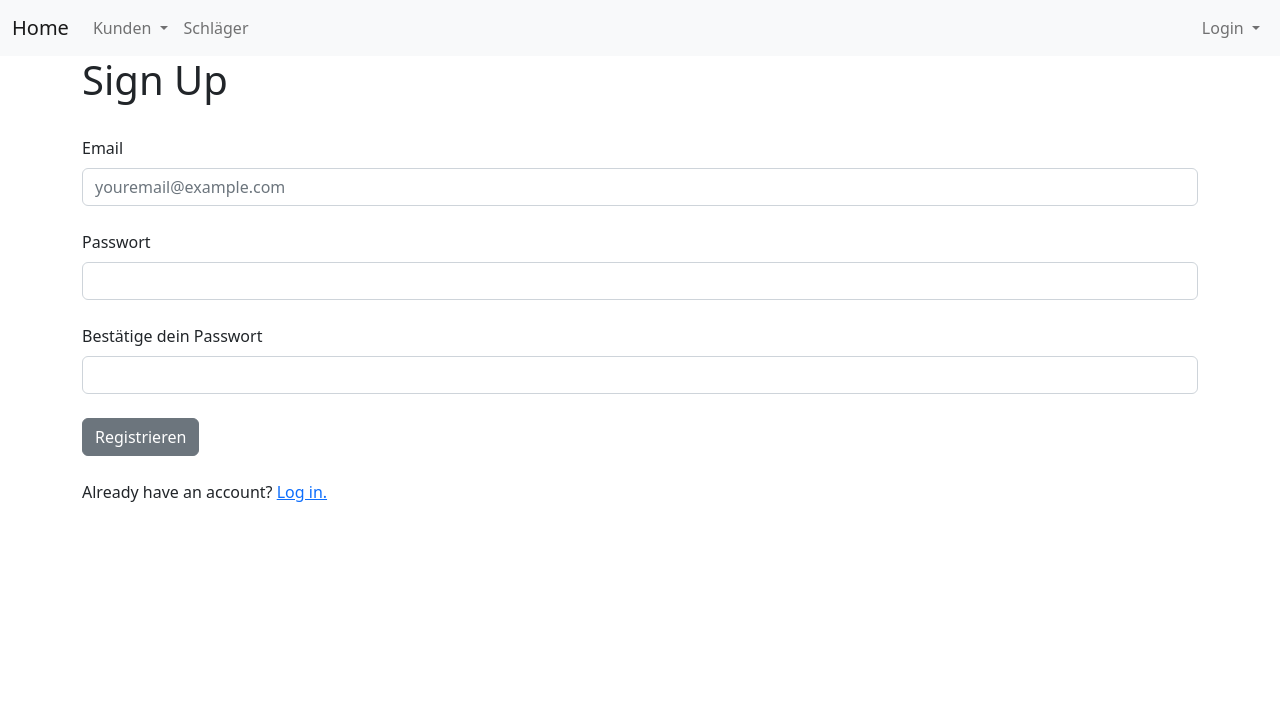
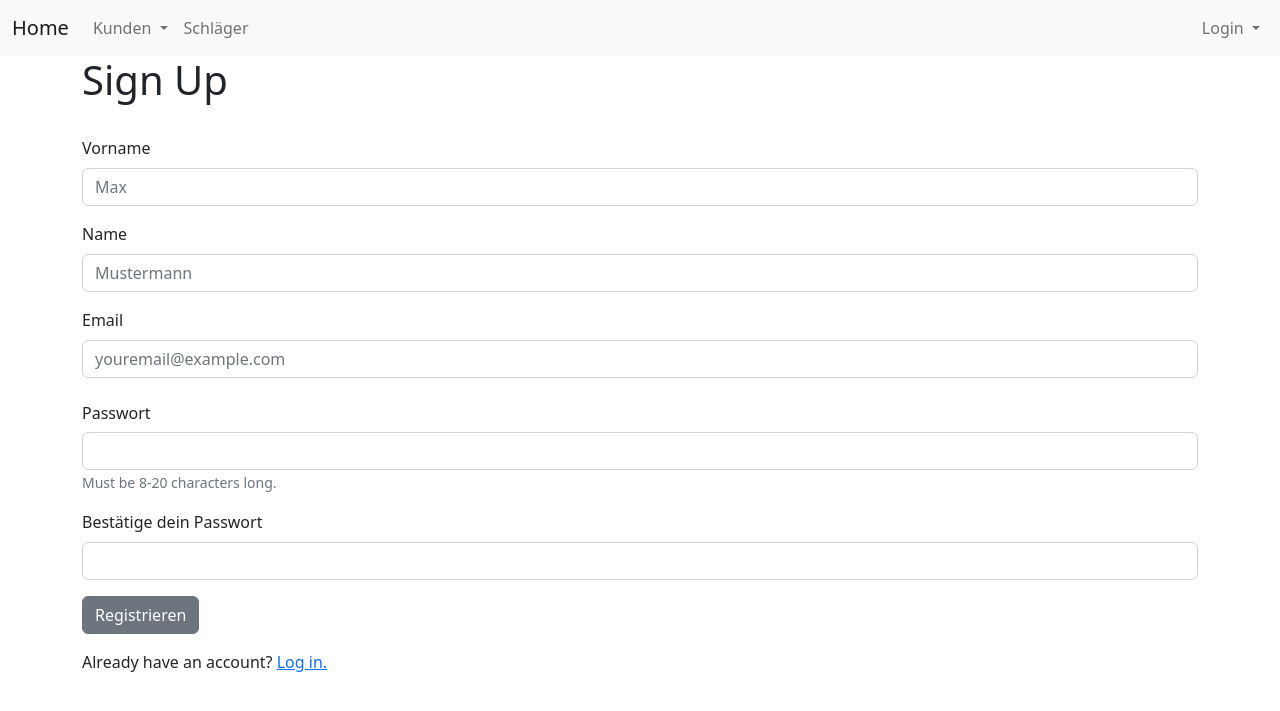
Before and after one commit to fzzybllz/racketservice2, a Flask app: template templates/signup.html in a window 1280 px wide. Shown: the top 711 px of the page. Run offline with Flask 2, Linux system fonts and the light colour scheme; the template is opened without the code that fills it: values that come from a table or form of the project are taken from there, others are empty.

Commit message:
login form added

```diff
--- a/templates/navbar.html
+++ b/templates/navbar.html
@@ -27,7 +27,7 @@
                 Login
                 </a>
                 <ul class="dropdown-menu" aria-labelledby="navbarDropdown">
-                  <li><a class="dropdown-item" href="">Login</a></li>
+                  <li><a class="dropdown-item" href="{{ url_for('login')}}">Login</a></li>
                   <li><a class="dropdown-item" href="{{ url_for('signup')}}">Sign Up</a></li>
                 </ul>
           </li>
--- a/templates/signup.html
+++ b/templates/signup.html
@@ -5,23 +5,37 @@
 {% block content %}
 
 <!-- Check if logged in already -->
-{% if name %}
-    <h1>Hello {{ name }}</h1>
+{% if email %}
+    <h1>Hello {{ email }}</h1>
 {% else %}
 
 <!-- Form -->
   <h1>Sign Up</h1>
+  <br/>
   <form method="POST">
     {{ form.hidden_tag() }}
 
-      {{ form.name.label(class="form-label") }}
-      {{ form.name(class="form-control", placeholder='Max Mustermann') }}
-      {% if form.name.errors %}
-          {% for error in form.email.errors %}
+    <div class="mb-3">
+      {{ form.firstname.label(class="form-label") }}
+      {{ form.firstname(class="form-control", placeholder='Max') }}
+      {% if form.firstname.errors %}
+          {% for error in form.firstname.errors %}
             {{ error }}
           {% endfor %}
       {% endif %}
-  <br/>
+    </div>
+
+    <div class="mb-3">
+      {{ form.lastname.label(class="form-label") }}
+      {{ form.lastname(class="form-control", placeholder='Mustermann') }}
+      {% if form.lastname.errors %}
+          {% for error in form.lastname.errors %}
+            {{ error }}
+          {% endfor %}
+      {% endif %}
+    </div>
+
+    <div class="mb-3">
         {{ form.email.label(class="form-label") }}
         {{ form.email(class="form-control", placeholder='youremail@example.com') }}
         {% if form.email.errors %}
@@ -29,15 +43,20 @@
               {{ error }}
             {% endfor %}
         {% endif %}
-  <br/>
-      {{ form.password.label(class="form-label") }}
+    </div>
+
+    <div class="mb-3">
+      {{ form.password.label(class="col-form-label") }}
         {{ form.password(class="form-control") }}
         {% if form.password.errors %}
             {% for error in form.password.errors %}
               {{ error }}
             {% endfor %}
         {% endif %}
-  <br/>
+        <span class="form-text">Must be 8-20 characters long.</span>
+    </div>
+
+    <div class="mb-3">
         {{ form.confirm.label(class="form-label") }}
         {{ form.confirm(class="form-control") }}
         {% if form.confirm.errors %}
@@ -45,12 +64,15 @@
               {{ error }}
             {% endfor %}
         {% endif %}
-  <br/>
+    </div>
+
+    <div class="mb-3">
       {{ form.submit(class="btn btn-secondary") }}
+    </div>
   </form>
-  <br/>
+
         <span>Already have an account?</span>
-        <a href="#">Log in.</a>
+        <a href="{{ url_for('login') }}">Log in.</a>
 
 {% endif %}
 {% endblock %}
```
Also changed, not shown: templates/login.html (added, +40 -0 lines). Lines whose indentation alone changed are shown as unchanged.
